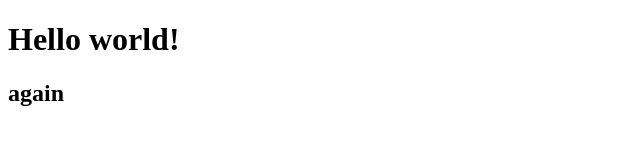
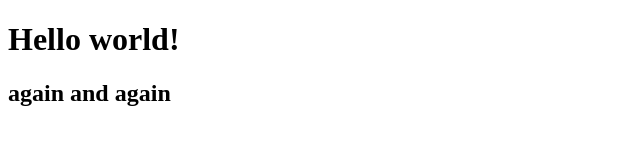
Before and after one commit to nlobarev/lectures, a plain HTML site: page hello.html in a window 1280 px wide. Shown: the whole page, without its empty margins (0-640 px from the left). Drawn offline with Linux system fonts and the light colour scheme.

Commit message:
changed hello.html

```diff
--- a/hello.html
+++ b/hello.html
@@ -6,6 +6,6 @@
   </head>
   <body>
     <h1>Hello world!</h1>
-    <h2>again</h2>
+    <h2>again and again</h2>
   </body>
 </html>
```
